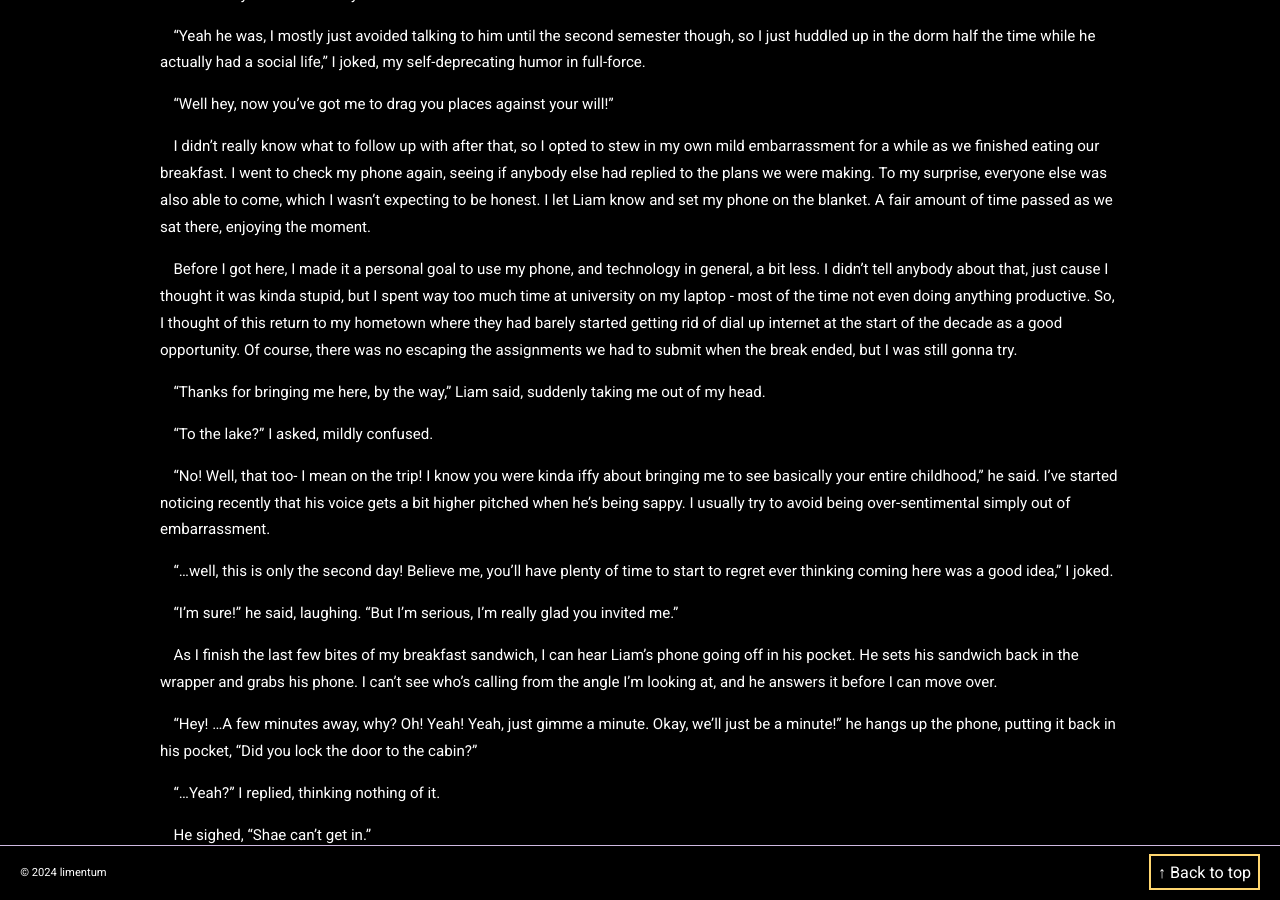
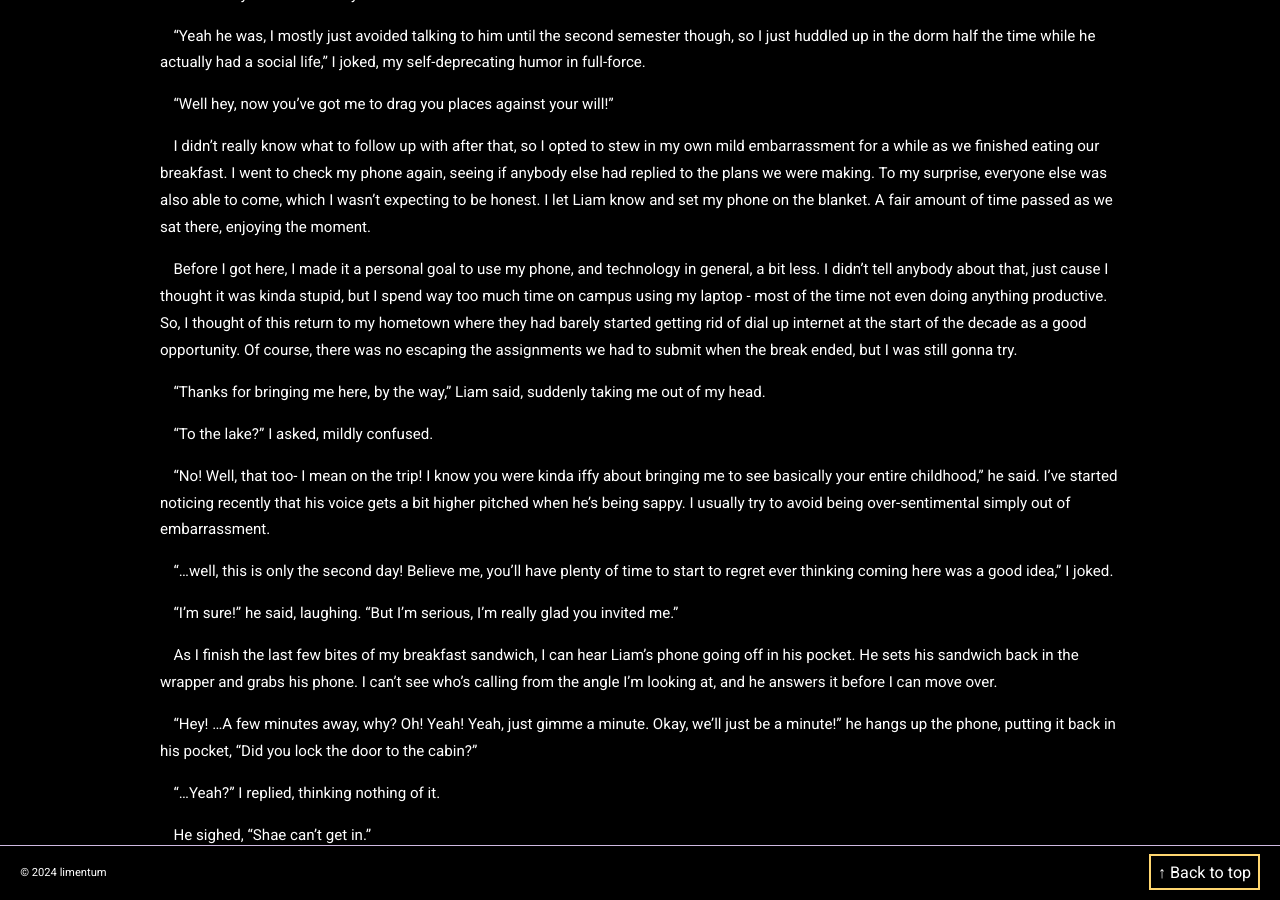
Before and after one commit to limentum/limentum.github.io, a Jekyll site: the page built from _vestige/as-if-you-know-the-story.md, in a window 1280 px wide and 900 px high, scrolled down 8034 px. Built offline with Jekyll 4.4.1, drawn with Linux system fonts in a browser that asks for light colours; some of the changed text lies outside the part shown.

Commit message:
refactor: wording

```diff
--- a/_vestige/as-if-you-know-the-story.md
+++ b/_vestige/as-if-you-know-the-story.md
@@ -53,7 +53,7 @@
 
 "Liam? Is that-" she starts, but I cut her off.
 
-"Friend from university. I asked him to come with me, probably against my better judgement," I say, jokingly.
+"Friend from school. I asked him to come with me, probably against my better judgement," I say, jokingly.
 
 "Ah, ‘friend', right," she said, laughing. Allison was the one who helped me make the apparently obvious discovery that was my sexuality, so I was usually comfortable talking about that stuff with her.
 
@@ -267,7 +267,7 @@
 
 I didn't really know what to follow up with after that, so I opted to stew in my own mild embarrassment for a while as we finished eating our breakfast. I went to check my phone again, seeing if anybody else had replied to the plans we were making. To my surprise, everyone else was also able to come, which I wasn't expecting to be honest. I let Liam know and set my phone on the blanket. A fair amount of time passed as we sat there, enjoying the moment.
 
-Before I got here, I made it a personal goal to use my phone, and technology in general, a bit less. I didn't tell anybody about that, just cause I thought it was kinda stupid, but I spent way too much time at university on my laptop - most of the time not even doing anything productive. So, I thought of this return to my hometown where they had barely started getting rid of dial up internet at the start of the decade as a good opportunity. Of course, there was no escaping the assignments we had to submit when the break ended, but I was still gonna try.
+Before I got here, I made it a personal goal to use my phone, and technology in general, a bit less. I didn't tell anybody about that, just cause I thought it was kinda stupid, but I spend way too much time on campus using my laptop - most of the time not even doing anything productive. So, I thought of this return to my hometown where they had barely started getting rid of dial up internet at the start of the decade as a good opportunity. Of course, there was no escaping the assignments we had to submit when the break ended, but I was still gonna try.
 
 “Thanks for bringing me here, by the way,” Liam said, suddenly taking me out of my head.
 
```
